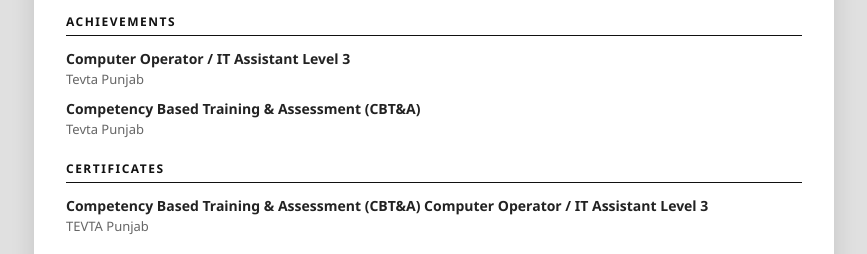
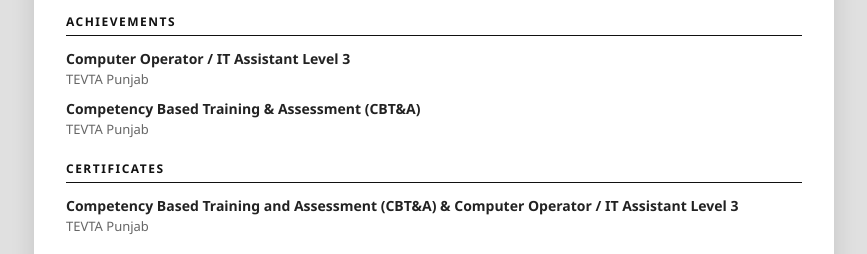
Before and after one commit to ZainMushtaq9/Ali, a plain HTML site: page index.html in a window 1280 px wide. Shown: the part 314-568 px from the top of the page, without its empty margins (206-1073 px from the left). Drawn offline with nearby package versions, Linux system fonts and the light colour scheme.

Commit message:
Update index.html

```diff
--- a/index.html
+++ b/index.html
@@ -195,18 +195,18 @@
         <div class="section-title">Achievements</div>
         <div class="item">
           <div class="item-title">Computer Operator / IT Assistant Level 3</div>
-          <div class="item-sub">Tevta Punjab</div>
+          <div class="item-sub">TEVTA Punjab</div>
         </div>
         <div class="item">
           <div class="item-title">Competency Based Training &amp; Assessment (CBT&amp;A)</div>
-          <div class="item-sub">Tevta Punjab</div>
+          <div class="item-sub">TEVTA Punjab</div>
         </div>
       </div>
 
       <div class="section">
         <div class="section-title">Certificates</div>
         <div class="item">
-          <div class="item-title">Competency Based Training &amp; Assessment (CBT&amp;A) Computer Operator / IT Assistant Level 3</div>
+          <div class="item-title">Competency Based Training and Assessment (CBT&amp;A) & Computer Operator / IT Assistant Level 3</div>
           <div class="item-sub">TEVTA Punjab</div>
         </div>
       </div>
```
